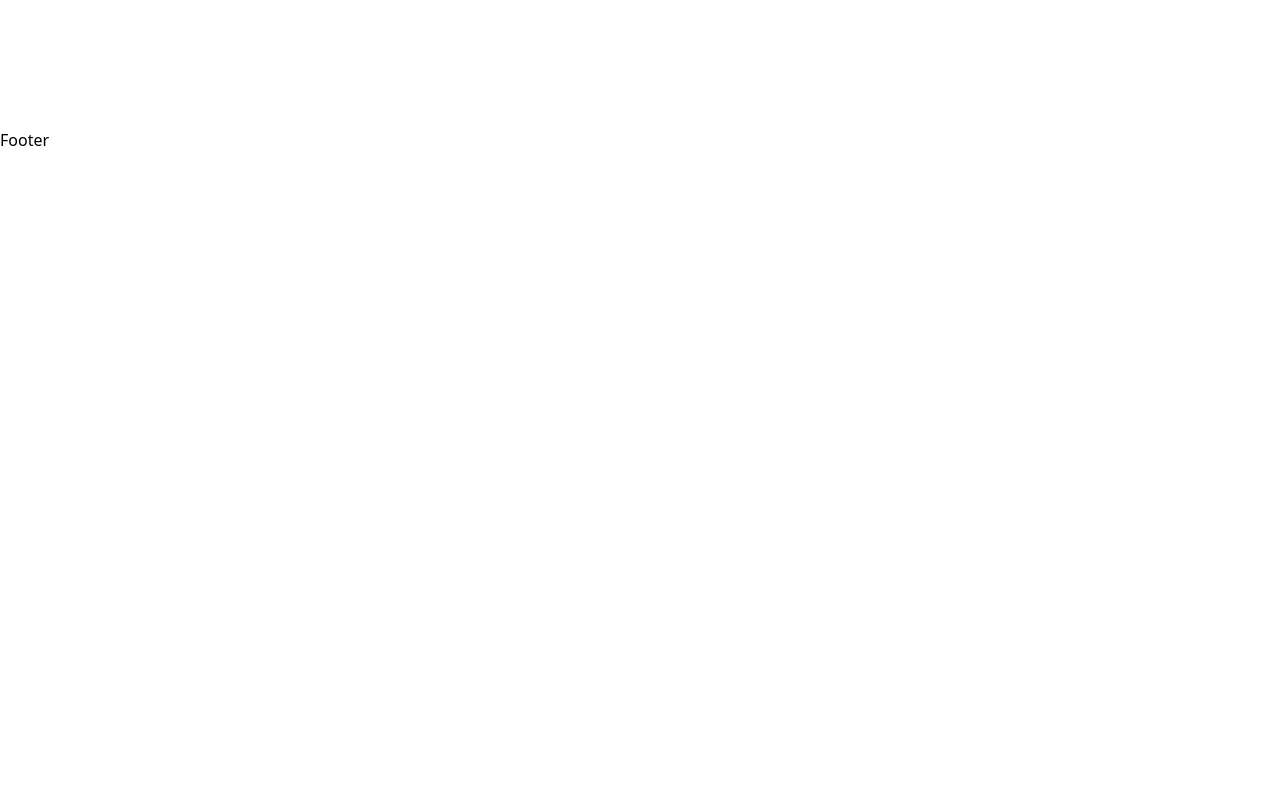
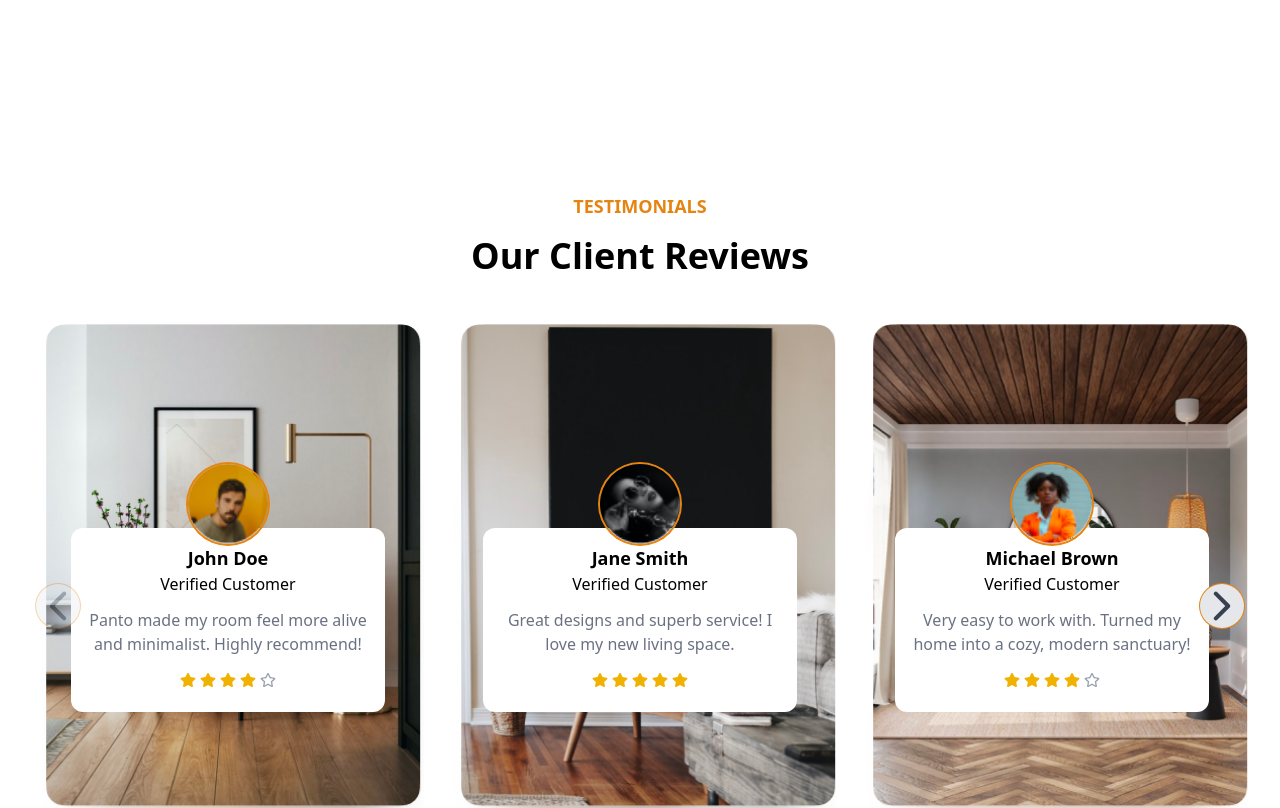
Before and after one commit to khanRabiul/panto, a React (Vite) app: page / in a window 1280 px wide. Shown: the part 3440-4248 px from the top of the page. Before the commit the page ends 3592 px from the top, so only its background shows below. Built offline with nearby package versions, Linux system fonts and the light colour scheme.

Commit message:
[Testimonials, indexcss] section adde with cards as slides, for sliders used swiperjs

```diff
--- a/package.json
+++ b/package.json
@@ -15,6 +15,7 @@
     "react-dom": "^19.1.1",
     "react-icons": "^5.5.0",
     "react-router-dom": "^7.9.4",
+    "swiper": "^12.0.3",
     "tailwindcss": "^4.1.16"
   },
   "devDependencies": {
--- a/src/components/page/home/Home.jsx
+++ b/src/components/page/home/Home.jsx
@@ -2,6 +2,7 @@ import Products from "../shop/Products";
 import Exprience from "./Experience";
 import Hero from "./Hero";
 import Materials from "./Materails";
+import Testimonials from "./Testimonials";
 import WhyChoose from "./WhyChoose";
 
 const HomePage = () => {
@@ -12,6 +13,7 @@ const HomePage = () => {
       <Products hedline="Best Selling Product" />
       <Exprience />
       <Materials />
+      <Testimonials />
     </>
   );
 };
--- /dev/null
+++ b/src/components/page/home/Testimonials.jsx
@@ -0,0 +1,64 @@
+import { Swiper, SwiperSlide } from "swiper/react";
+import "swiper/css";
+import "swiper/css/pagination";
+import "swiper/css/navigation";
+import { Pagination, Navigation } from "swiper/modules";
+import { reviews } from "../../../utils/reviews";
+import Ratings from "../../Ratings";
+import { IoIosArrowBack, IoIosArrowForward } from "react-icons/io";
+
+const Testimonials = () => {
+  return (
+    <section className="section-container px-8">
+      <div className="text-center mb-12 space-y-4">
+        <h3 className="uppercase text-lg font-semibold text-primary">Testimonials</h3>
+        <h2 className="capitalize text-4xl font-bold">Our Client Reviews</h2>
+      </div>
+      <Swiper
+        slidesPerView={1}
+        spaceBetween={10}
+        pagination={{ clickable: true }}
+        navigation={{
+          prevEl: ".swiper-button-prev",
+          nextEl: ".swiper-button-next",
+        }}
+        breakpoints={{
+          640: { slidesPerView: 1, spaceBetween: 20 },
+          768: { slidesPerView: 2, spaceBetween: 40 },
+          1024: { slidesPerView: 3, spaceBetween: 20 },
+        }}
+        modules={[Pagination, Navigation]}
+        className="mySwiper relative"
+      >
+        {reviews.map((review, index) => (
+          <SwiperSlide key={index} style={{ backgroundImage: `url(${review.coverImg})` }} className="bg-no-repeat bg-cover rounded-lg">
+            <div className="md:h-[547px] flex items-center justify-center mb-4">
+              <div className="mt-16 mb-5 text-center w-full bg-white rounded-xl p-4 md:w-4/5 relative">
+                <img
+                  src={review.image}
+                  alt=""
+                  className="size-20 absolute -top-16 ring-2 ring-primary object-cover rounded-full left-1/2 -translate-x-1/2"
+                />
+                <h3 className="text-lg font-bold dark:text-black">{review.name}</h3>
+                <p className="mb-3 dark:text-black">Verified Customer</p>
+                <p className="text-gray-500 dark:text-black mb-4">{review.review}</p>
+                <div className="mb-2 flex items-center justify-center">
+                  <Ratings rating={review.rating} />
+                </div>
+              </div>
+            </div>
+          </SwiperSlide>
+        ))}
+        {/* React-icons navigation buttons */}
+        <div className="swiper-button-prev">
+          <IoIosArrowBack className="" size={22} />
+        </div>
+        <div className="swiper-button-next">
+          <IoIosArrowForward className="" size={22} />
+        </div>
+      </Swiper>
+    </section>
+  );
+};
+
+export default Testimonials;
--- a/src/index.css
+++ b/src/index.css
@@ -1,18 +1,48 @@
 @import url('https://fonts.googleapis.com/css2?family=Poppins:ital,wght@0,100;0,200;0,300;0,400;0,500;0,600;0,700;0,800;0,900;1,100;1,200;1,300;1,400;1,500;1,600;1,700;1,800;1,900&display=swap');
-
 @import "tailwindcss";
-
 @custom-variant dark (&:where(.dark, .dark *));
-
 @theme {
   --color-primary: #E58411;
   --color-secondary: #1E1E1E;
   --color-secondary-bg: #F7F7F7;
   --font-poppins: "Poppins", sans-serif;
 }
-
 @layer components {
   .section-container {
     @apply max-w-screen-2xl container mx-auto px-4 py-16
   }
 }
+
+/* Override Swiper's default button styles */
+.swiper-button-prev,
+.swiper-button-next {
+  @apply flex items-center justify-center
+         w-10 h-10
+         bg-gray-200 text-gray-700
+         ring-1 ring-primary rounded-full
+         hover:bg-primary hover:text-white transition;
+  color: rgb(55 65 81) !important; /* Force gray-700 color */
+}
+
+/* Remove Swiper default arrow */
+.swiper-button-prev::after,
+.swiper-button-next::after {
+  content: "" !important;
+}
+
+/* Disabled state */
+.swiper-button-disabled {
+  @apply opacity-40 cursor-default hover:bg-gray-200 hover:text-gray-700;
+  color: rgb(55 65 81) !important; /* Force gray-700 color even when disabled */
+}
+
+/* Additional override for the icon color */
+.swiper-button-prev svg,
+.swiper-button-next svg {
+  color: rgb(55 65 81); /* gray-700 */
+}
+
+.swiper-button-prev:hover svg,
+.swiper-button-next:hover svg {
+  color: white;
+}
--- /dev/null
+++ b/src/utils/reviews.js
@@ -0,0 +1,54 @@
+import reviewer1 from '../assets/reviewer1.png'
+import reviewer2 from '../assets/reviewer2.png'
+import reviewer3 from '../assets/reviewer3.png'
+import testimonialBG1 from '../assets/testimonial1.png'
+import testimonialBG2 from '../assets/testimonial2.png'
+import testimonialBG3 from '../assets/testimonial3.png'
+
+
+export const reviews = [
+    {
+        name: 'John Doe',
+        review: 'Panto made my room feel more alive and minimalist. Highly recommend!',
+        image: reviewer1,
+        coverImg: testimonialBG1,
+        rating: 4,
+    },
+    {
+        name: 'Jane Smith',
+        review: 'Great designs and superb service! I love my new living space.',
+        image: reviewer2,
+        coverImg: testimonialBG2,
+        rating: 5,
+    },
+    {
+        name: 'Michael Brown',
+        review: 'Very easy to work with. Turned my home into a cozy, modern sanctuary!',
+        image: reviewer3,
+        coverImg: testimonialBG3,
+        rating: 4,
+    },
+    {
+        name: 'Michael Brown',
+        review: 'Very easy to work with. Turned my home into a cozy, modern sanctuary!',
+        image: reviewer1,
+        coverImg: testimonialBG1,
+        rating: 3,
+    },
+    {
+        name: 'Michael Brown',
+        review: 'Very easy to work with. Turned my home into a cozy, modern sanctuary!',
+        image: reviewer2,
+        coverImg: testimonialBG2,
+        rating: 5,
+    },
+    {
+        name: 'Michael Brown',
+        review: 'Very easy to work with. Turned my home into a cozy, modern sanctuary!',
+        image: reviewer3,
+        coverImg: testimonialBG3,
+        rating: 4,
+    },
+
+    // Add more reviews as needed...
+];
```
Also changed, not shown: 1 other file (tests, documents, lock files or other folders).
